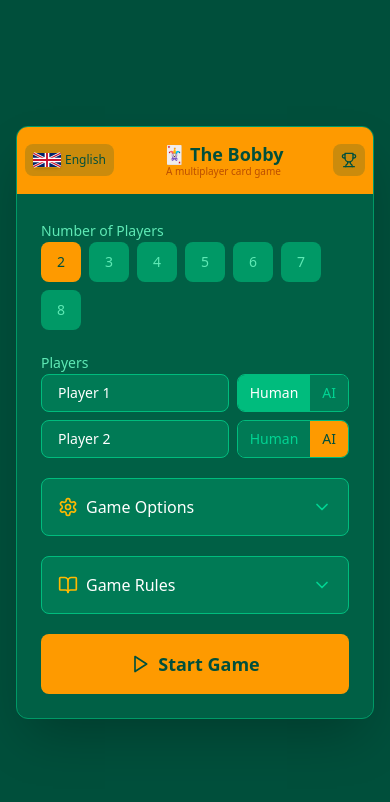
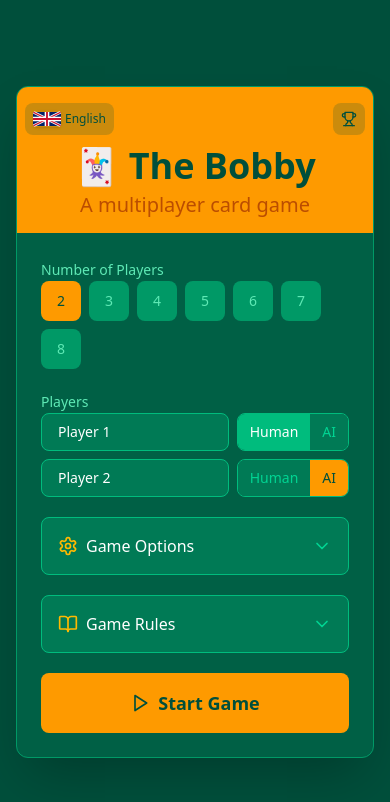
Before and after one commit to moxlas/bobby-v2, a React (Vite) app: page / in a window 390 px wide. Shown: the top 802 px of the page. Built offline with nearby package versions, Linux system fonts and the light colour scheme.

Commit message:
Add files via upload

```diff
--- a/components/SetupScreen.tsx
+++ b/components/SetupScreen.tsx
@@ -153,9 +153,9 @@ export function SetupScreen({ onStartGame }: SetupScreenProps) {
     <>
       <div className="min-h-screen bg-emerald-900 flex items-center justify-center p-4">
         <div className="w-full max-w-2xl bg-emerald-800 rounded-xl shadow-2xl overflow-hidden border border-emerald-600">
-        <div className="relative grid grid-cols-[auto_minmax(0,1fr)_auto] items-center gap-2 bg-amber-500 px-2 py-4 text-center sm:block sm:p-6">
+        <div className="relative grid grid-cols-[1fr_auto_1fr] grid-rows-[auto_auto] items-center gap-x-2 gap-y-2 bg-amber-500 px-2 py-4 text-center sm:block sm:p-6">
             {/* Language selector */}
-            <div className="relative sm:absolute sm:left-4 sm:top-1/2 sm:-translate-y-1/2">
+            <div className="relative col-start-1 row-start-1 justify-self-start sm:absolute sm:left-4 sm:top-1/2 sm:-translate-y-1/2">
               <button
                 onClick={() => setShowLanguageDropdown(!showLanguageDropdown)}
                 onBlur={() => setTimeout(() => setShowLanguageDropdown(false), 150)}
@@ -185,15 +185,15 @@ export function SetupScreen({ onStartGame }: SetupScreenProps) {
               )}
             </div>
 
-            <div className="min-w-0">
-              <h1 className="whitespace-nowrap text-lg font-bold leading-tight text-emerald-900 sm:mb-1 sm:text-3xl">{t('setup.title')}</h1>
-              <p className="text-[10px] leading-tight text-amber-700 sm:text-sm">{t('setup.subtitle')}</p>
+            <div className="col-span-3 row-start-2 min-w-0">
+              <h1 className="mb-1 text-4xl font-bold leading-tight text-emerald-900 sm:text-3xl">{t('setup.title')}</h1>
+              <p className="text-xl leading-tight text-amber-700 sm:text-sm">{t('setup.subtitle')}</p>
             </div>
 
             <button
               onClick={() => setShowLeaderboard(true)}
               aria-label={t('setup.leaderboard')}
-              className="relative flex items-center gap-1.5 rounded-lg bg-emerald-900/20 px-2 py-2 text-sm font-medium text-emerald-900 transition-colors hover:bg-emerald-900/30 sm:absolute sm:right-4 sm:top-1/2 sm:-translate-y-1/2 sm:px-3"
+              className="relative col-start-3 row-start-1 flex items-center gap-1.5 justify-self-end rounded-lg bg-emerald-900/20 px-2 py-2 text-sm font-medium text-emerald-900 transition-colors hover:bg-emerald-900/30 sm:absolute sm:right-4 sm:top-1/2 sm:-translate-y-1/2 sm:px-3"
             >
               <Trophy className="w-4 h-4" />
               <span className="hidden sm:inline">{t('setup.leaderboard')}</span>
```
